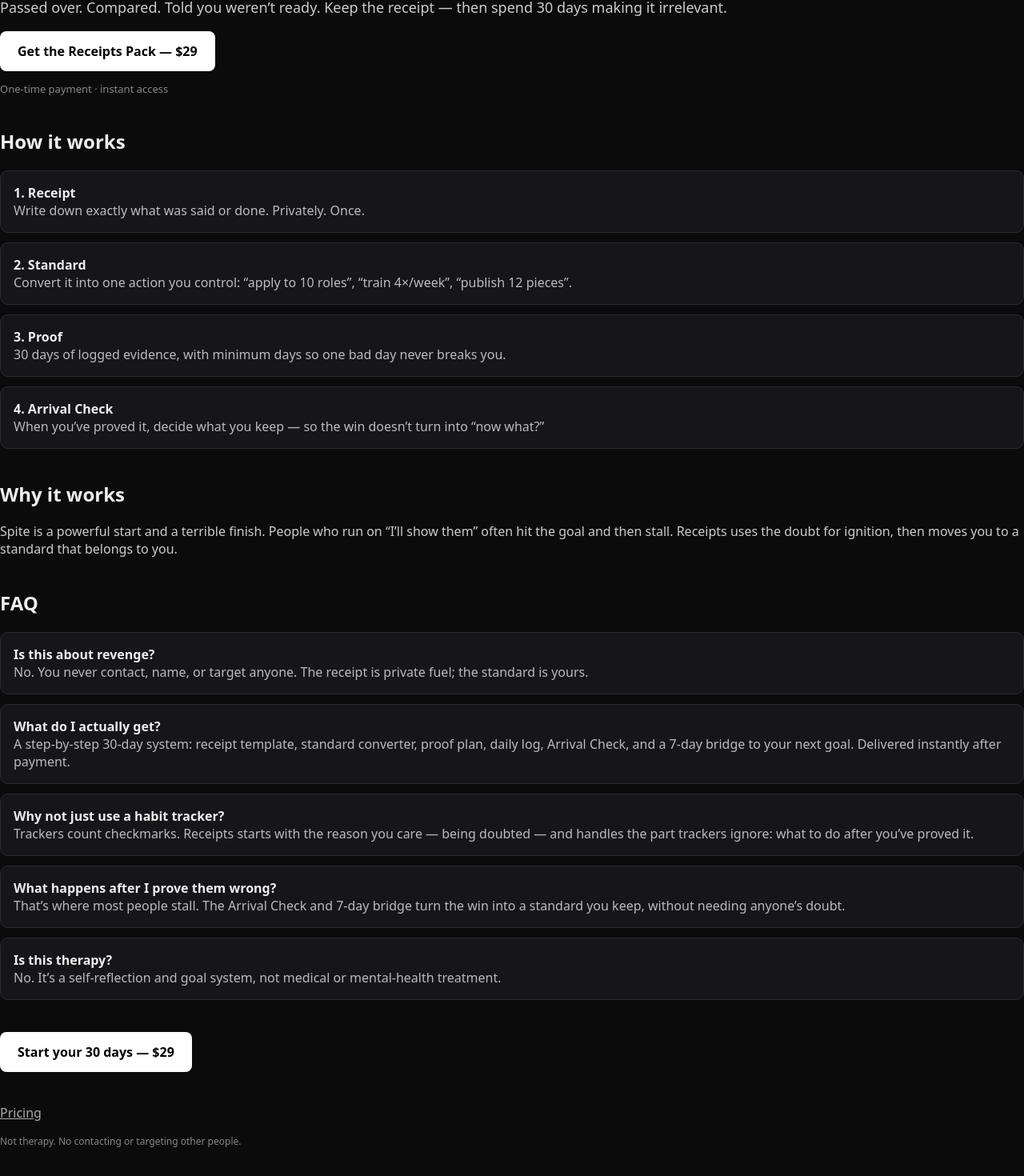
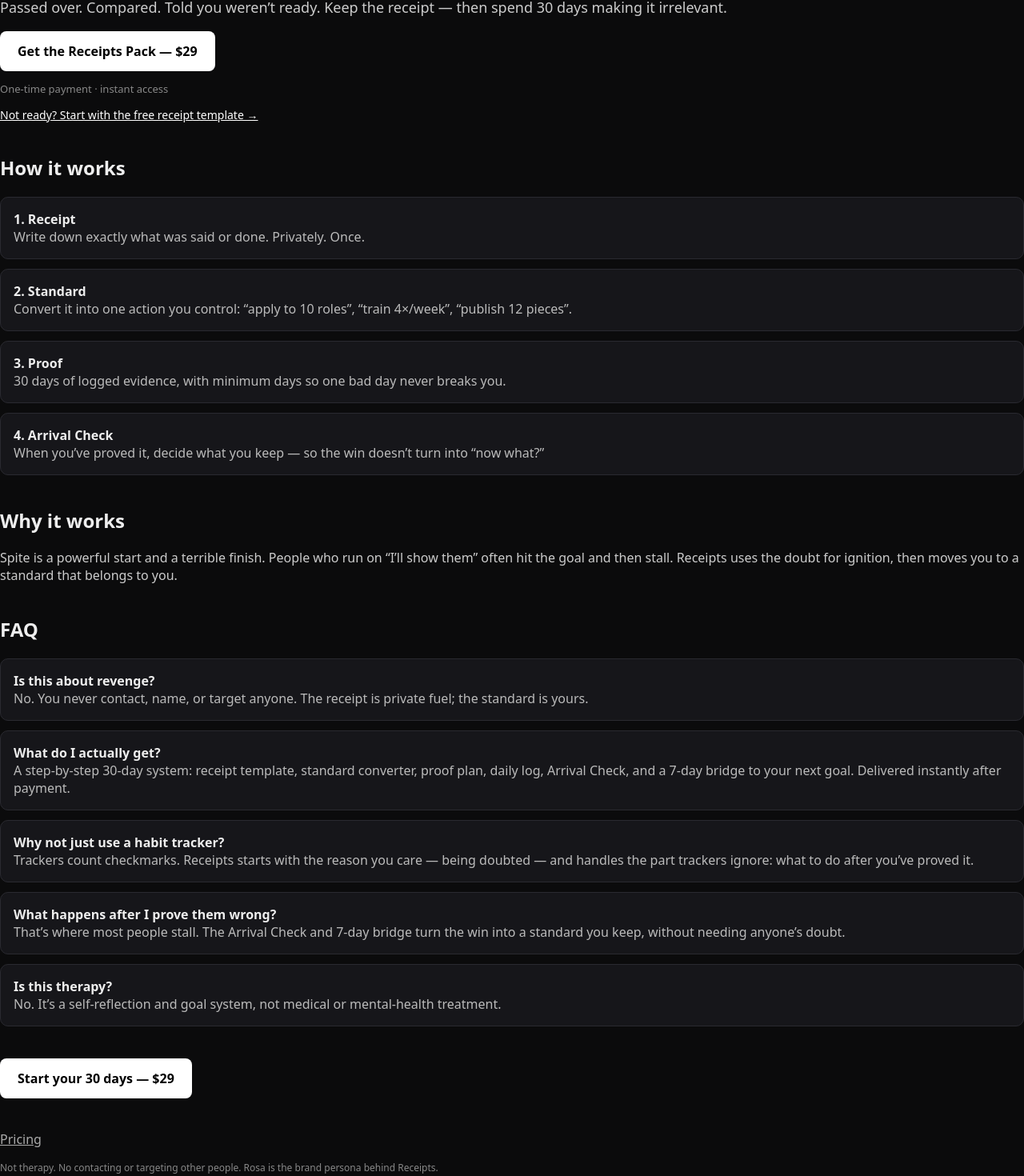
Before and after one commit to dankoff-hub/receipts, a Next.js app: page / in a window 1280 px wide. Shown: the part 130-1600 px from the top of the page at 80% size. Before the commit the page ends 1577 px from the top, so only its background shows below. Built offline with nearby package versions, Linux system fonts and the light colour scheme.

Commit message:
Landing: link to free template, persona note

```diff
--- a/app/page.js
+++ b/app/page.js
@@ -13,6 +13,7 @@ export default function H(){return <main>
 <p style={{fontSize:18,color:"#ccc"}}>Passed over. Compared. Told you weren’t ready. Keep the receipt — then spend 30 days making it irrelevant.</p>
 <a href={PAY} style={btn}>Get the Receipts Pack — $29</a>
 <p style={{fontSize:13,color:"#888"}}>One-time payment · instant access</p>
+<p style={{fontSize:14}}><a href="/free?src=home" style={{color:"#fff"}}>Not ready? Start with the free receipt template →</a></p>
 
 <h2 style={{marginTop:40}}>How it works</h2>
 {[["1. Receipt","Write down exactly what was said or done. Privately. Once."],
@@ -28,4 +29,4 @@ export default function H(){return <main>
 
 <div style={{margin:"40px 0"}}><a href={PAY} style={btn}>Start your 30 days — $29</a></div>
 <p><a href="/pricing" style={{color:"#aaa"}}>Pricing</a></p>
-<p style={{fontSize:12,color:"#888"}}>Not therapy. No contacting or targeting other people.</p></main>}
+<p style={{fontSize:12,color:"#888"}}>Not therapy. No contacting or targeting other people. Rosa is the brand persona behind Receipts.</p></main>}
```
